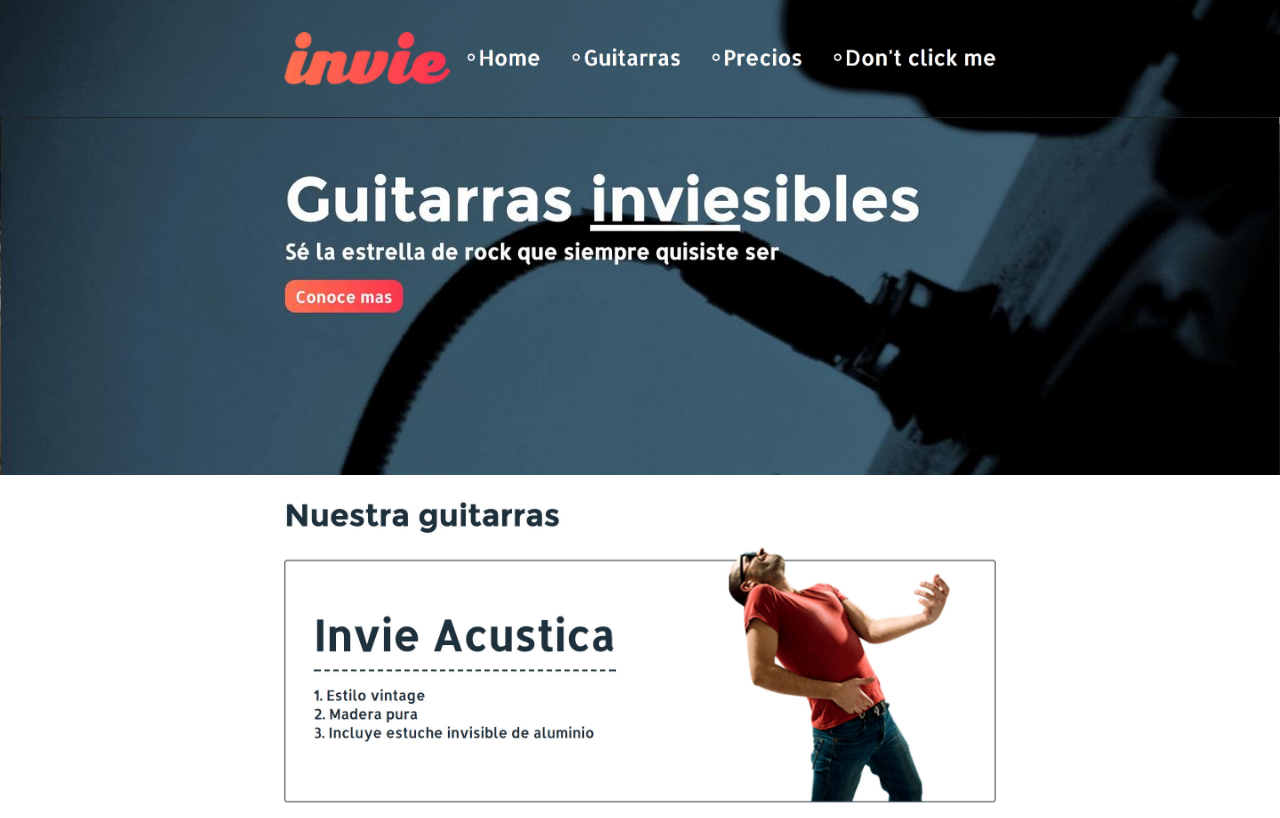
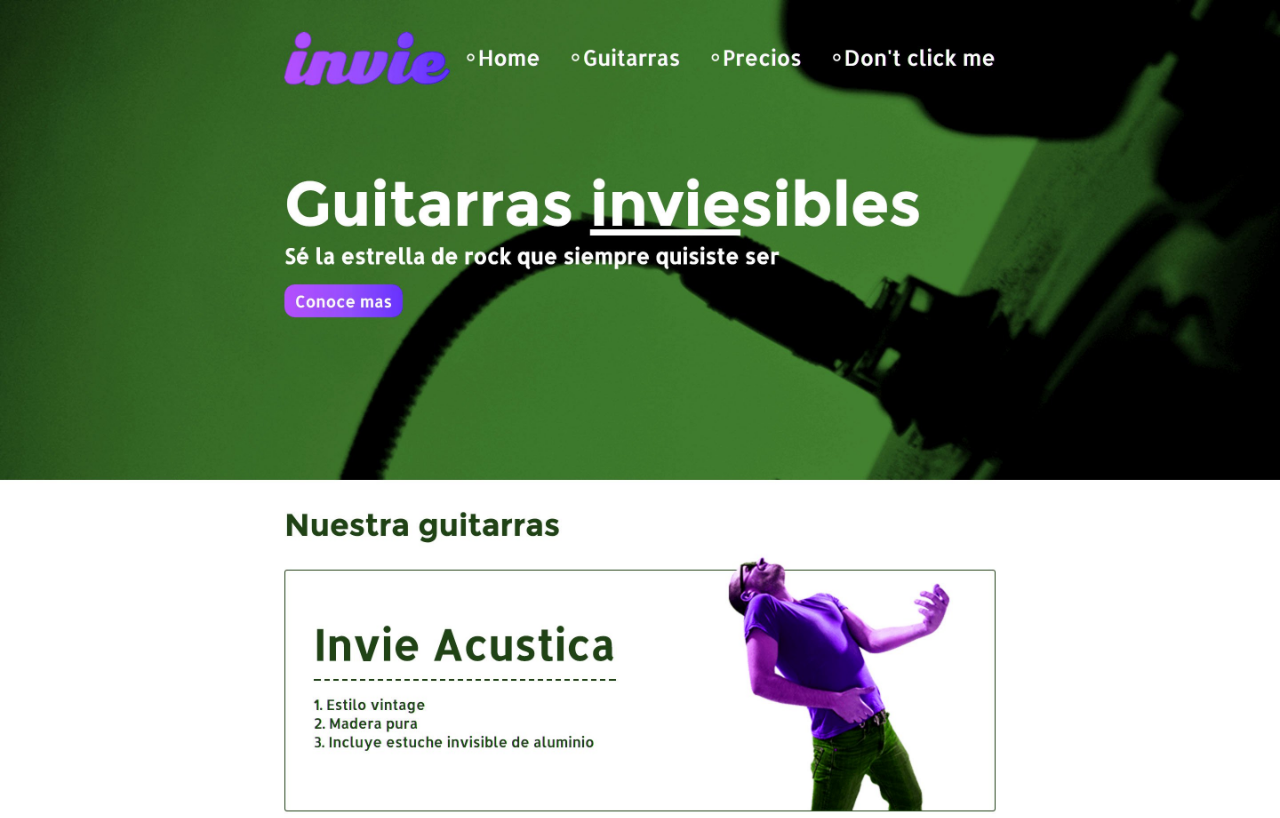
Before and after one commit to juanalsa/invie-github, a plain HTML site: page index.html in a window 1280 px wide. Shown: the top 818 px of the page. Drawn offline with Linux system fonts and the light colour scheme.

Commit message:
Nueva versión de Invie - Verde

```diff
--- a/index.html
+++ b/index.html
@@ -19,9 +19,7 @@
 </head>
 <body>
 
-	<img src="images/header.jpg" alt="Header">
-	<img src="images/hero.jpg" alt="Hero">
-	<img src="images/acustica.jpg" alt="Hero">
+	<img src="images/nueva-version.jpg" alt="Header">
 
 </body>
 </html>
```
Also changed, not shown: images/nueva-version.jpg (added).
